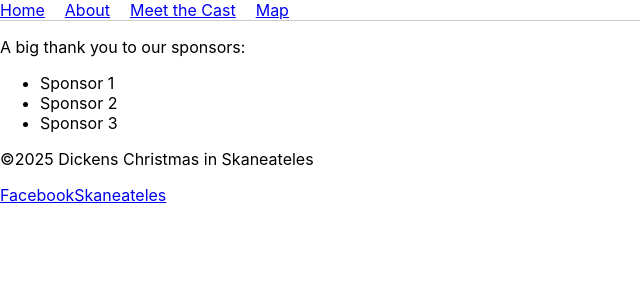
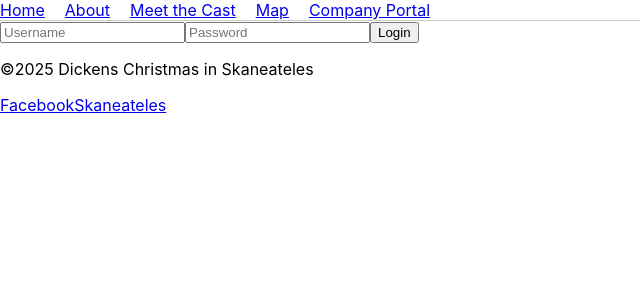
Before and after one commit to Duke1014/dickens, a React (Create React App) app: page /company-portal in a window 1280 px wide. Shown: the top 300 px of the page, without its empty margins (0-640 px from the left). Built offline with nearby package versions, Linux system fonts and the light colour scheme.

Commit message:
company portal, login started

```diff
--- a/src/App.tsx
+++ b/src/App.tsx
@@ -2,9 +2,10 @@ import Home from './pages/Home';
 import About from './pages/About';
 import Cast from './pages/Cast';
 import Map from './pages/Map';
+import CompanyPortal from './pages/CompanyPortal';
 import Navbar from './components/Navbar';
 import Footbar from './components/Footbar';
-import Sponsors from './components/Sponsors';
+// import Sponsors from './components/Sponsors';
 import { Routes, Route, Link } from 'react-router-dom';
 
 function App() {
@@ -16,8 +17,9 @@ function App() {
         <Route path="/about" element={<About />} />
         <Route path="/cast" element={<Cast />} />
         <Route path="/map" element={<Map />} />
+        <Route path="/company-portal" element={<CompanyPortal />} />
       </Routes>
-      <Sponsors />
+      {/* <Sponsors /> */}
       <Footbar />
     </div>
   );
--- /dev/null
+++ b/src/components/Login.tsx
@@ -0,0 +1,25 @@
+import { useState } from "react"
+
+export default function Login() {
+
+    const [username, setUsername] = useState("")
+    const [password, setPassword] = useState("")
+
+    return (
+        <div>
+            <input
+                type="text"
+                placeholder="Username"
+                value={username}
+                onChange={(e) => setUsername(e.target.value)}
+            />
+            <input
+                type="password"
+                placeholder="Password"
+                value={password}
+                onChange={(e) => setPassword(e.target.value)}
+            />
+            <button onClick={() => console.log(username, password)}>Login</button>
+        </div>
+    )
+}
--- a/src/components/Navbar.tsx
+++ b/src/components/Navbar.tsx
@@ -10,6 +10,7 @@ export default function Navbar() {
                 <li><Link to="/about">About</Link></li>
                 <li><Link to="/cast">Meet the Cast</Link></li>
                 <li><Link to="/map">Map</Link></li>
+                <li><Link to="/company-portal">Company Portal</Link></li>
             </ul>
         </nav>
     )
--- /dev/null
+++ b/src/pages/CompanyPortal.tsx
@@ -0,0 +1,18 @@
+import Login from "../components/Login";
+
+export default function CompanyPortal() {
+    const user = false; // Replace with actual user authentication logic
+
+    return (
+        <div className="company-portal">
+            {user ?
+                <div>
+                    Welcome, user!
+                </div>
+            :
+                <div>
+                    <Login />
+                </div>}
+        </div>
+    )
+}
--- a/src/pages/Home.tsx
+++ b/src/pages/Home.tsx
@@ -1,9 +1,10 @@
-
+import Sponsors from '../components/Sponsors';
 
 export default function Home() {
   return (
     <div className="home">
       <h1>Home</h1>
+      <Sponsors />
     </div>
   );
 }
```
